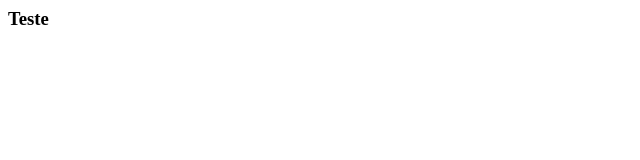
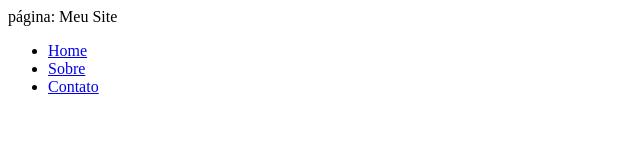
Before and after one commit to andressadipaula/site, a plain HTML site: page index.html in a window 1280 px wide. Shown: the whole page, without its empty margins (0-640 px from the left). Drawn offline with Linux system fonts and the light colour scheme.

Commit message:
Novo Menu

```diff
--- a/index.html
+++ b/index.html
@@ -1 +1,20 @@
-<h3>Teste</h3>
+página:
+
+<!DOCTYPE html>
+<html>
+<head>
+<meta charset="UTF-8">
+<title> Meu Site </title>
+</head>
+
+<body>
+Meu Site
+
+<ul>
+    <li><a href="index.html">Home</a></li>
+    <li><a href="sobre.html">Sobre</a></li>
+    <li><a href="contato.html">Contato</a></li>
+</ul>
+
+</body>
+</html>
```
